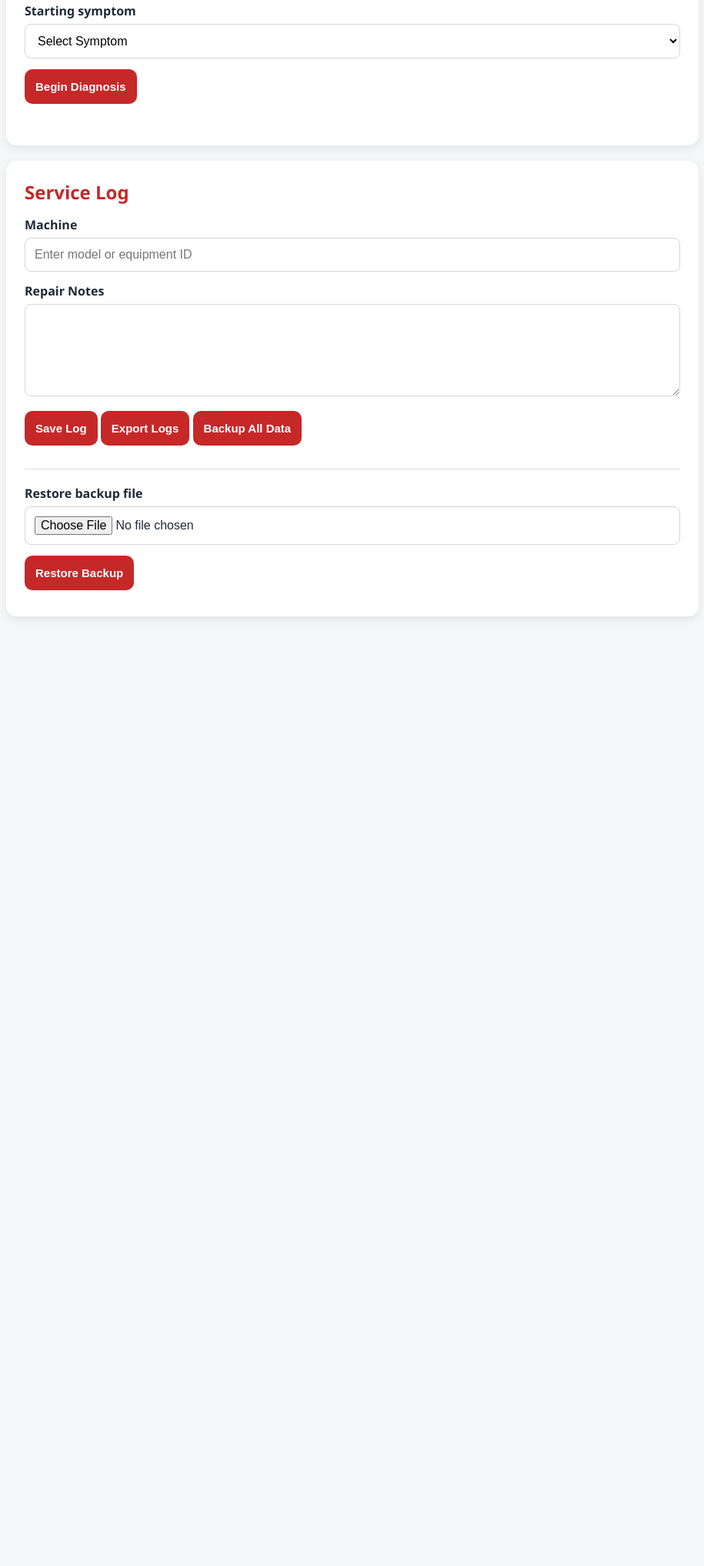
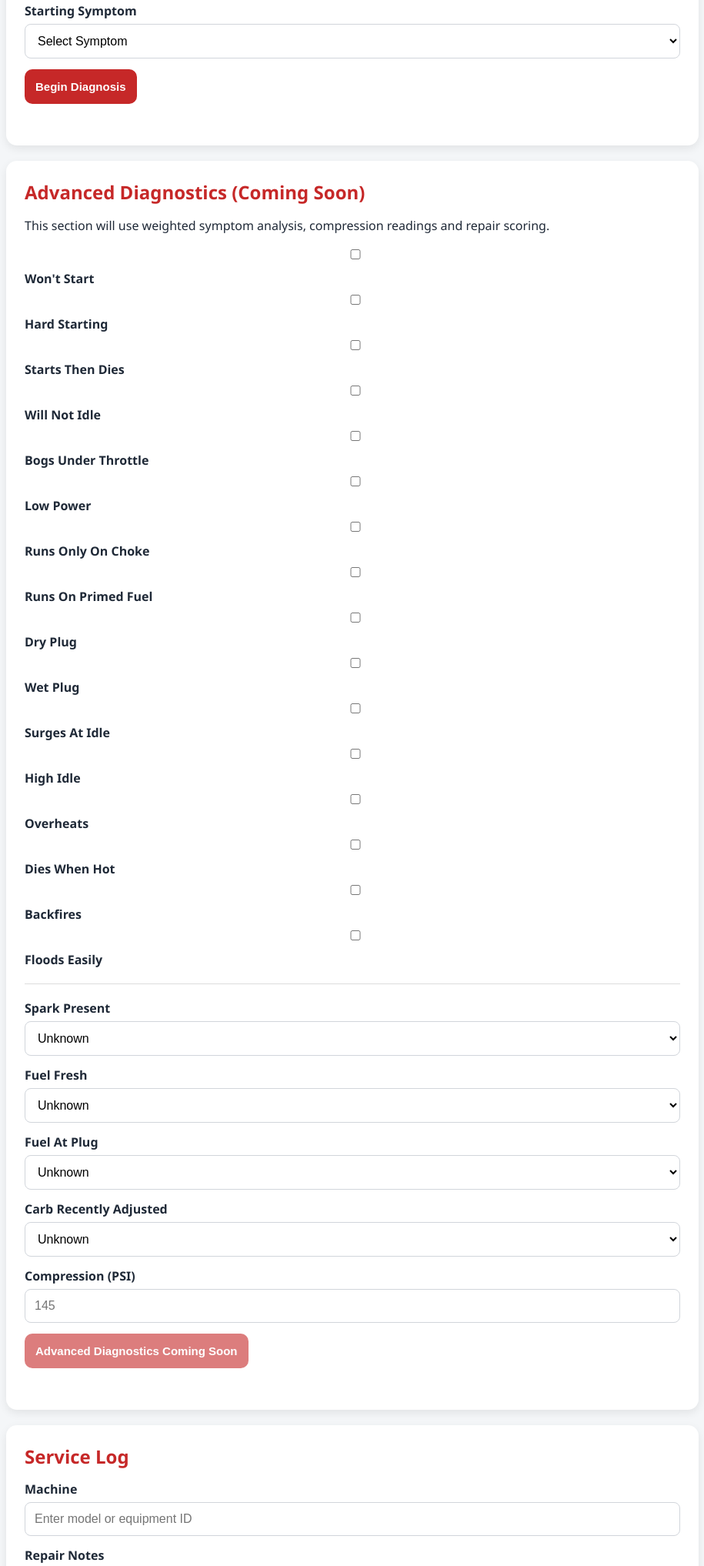
Before and after one commit to heavyproclean-droid/2stroke-tech-assistant, a plain HTML site: page index.html in a window 1280 px wide. Shown: the part 204-2239 px from the top of the page at 77% size, without its empty margins (182-1097 px from the left). Before the commit the page ends 1045 px from the top, so only its background shows below. Drawn offline with Linux system fonts and the light colour scheme.

Commit message:
Refactor index.html for better structure
Refactor HTML structure for improved readability and organization.

```diff
--- a/index.html
+++ b/index.html
@@ -4,22 +4,35 @@
   <meta charset="UTF-8">
   <meta name="viewport" content="width=device-width, initial-scale=1">
   <meta name="theme-color" content="#d32f2f">
+
   <title>2-Stroke Tech Assistant</title>
+
   <link rel="manifest" href="manifest.json">
   <link rel="stylesheet" href="style.css">
 </head>
+
 <body>
+
   <main class="container">
-    <div id="connectionStatus" class="status online" role="status">🟢 Online</div>
+
+    <div id="connectionStatus" class="status online">
+      🟢 Online
+    </div>
 
     <h1>2-Stroke Tech Assistant</h1>
 
-    <button id="installBtn" type="button" hidden>📲 Install App</button>
+    <button id="installBtn" type="button" hidden>
+      📲 Install App
+    </button>
 
-    <section class="card" aria-labelledby="diagnosticsHeading">
-      <h2 id="diagnosticsHeading">Guided Diagnostics</h2>
+    <!-- GUIDED DIAGNOSTICS -->
 
-      <label for="symptom">Starting symptom</label>
+    <section class="card">
+
+      <h2>Guided Diagnostics</h2>
+
+      <label for="symptom">Starting Symptom</label>
+
       <select id="symptom">
         <option value="">Select Symptom</option>
         <option value="nostart">Won't Start</option>
@@ -30,34 +43,233 @@
         <option value="smoke">Excessive Smoke</option>
       </select>
 
-      <button id="beginDiagnosis" type="button">Begin Diagnosis</button>
+      <button id="beginDiagnosis" type="button">
+        Begin Diagnosis
+      </button>
 
-      <div id="questions" aria-live="polite"></div>
-      <div id="diagnosticResult" aria-live="polite"></div>
+      <div id="questions"></div>
+
+      <div id="diagnosticResult"></div>
+
     </section>
 
-    <section class="card" aria-labelledby="serviceLogHeading">
-      <h2 id="serviceLogHeading">Service Log</h2>
+    <!-- ADVANCED DIAGNOSTICS -->
 
-      <label for="machine">Machine</label>
-      <input id="machine" placeholder="Enter model or equipment ID">
+    <section class="card">
 
-      <label for="notes">Repair Notes</label>
-      <textarea id="notes" rows="5"></textarea>
+      <h2>Advanced Diagnostics (Coming Soon)</h2>
 
-      <button id="saveLog" type="button">Save Log</button>
-      <button id="exportLogs" type="button">Export Logs</button>
-      <button id="backupLogs" type="button">Backup All Data</button>
+      <p>
+        This section will use weighted symptom analysis,
+        compression readings and repair scoring.
+      </p>
+
+      <label>
+        <input type="checkbox" id="noStart">
+        Won't Start
+      </label>
+
+      <label>
+        <input type="checkbox" id="hardStart">
+        Hard Starting
+      </label>
+
+      <label>
+        <input type="checkbox" id="startsThenDies">
+        Starts Then Dies
+      </label>
+
+      <label>
+        <input type="checkbox" id="noIdle">
+        Will Not Idle
+      </label>
+
+      <label>
+        <input type="checkbox" id="bogUnderThrottle">
+        Bogs Under Throttle
+      </label>
+
+      <label>
+        <input type="checkbox" id="lowPower">
+        Low Power
+      </label>
+
+      <label>
+        <input type="checkbox" id="runsOnlyOnChoke">
+        Runs Only On Choke
+      </label>
+
+      <label>
+        <input type="checkbox" id="runsOnPrime">
+        Runs On Primed Fuel
+      </label>
+
+      <label>
+        <input type="checkbox" id="dryPlug">
+        Dry Plug
+      </label>
+
+      <label>
+        <input type="checkbox" id="wetPlug">
+        Wet Plug
+      </label>
+
+      <label>
+        <input type="checkbox" id="surgesAtIdle">
+        Surges At Idle
+      </label>
+
+      <label>
+        <input type="checkbox" id="highIdle">
+        High Idle
+      </label>
+
+      <label>
+        <input type="checkbox" id="overheats">
+        Overheats
+      </label>
+
+      <label>
+        <input type="checkbox" id="diesWhenHot">
+        Dies When Hot
+      </label>
+
+      <label>
+        <input type="checkbox" id="backfires">
+        Backfires
+      </label>
+
+      <label>
+        <input type="checkbox" id="floodsEasily">
+        Floods Easily
+      </label>
 
       <hr>
 
-      <label for="restoreFile">Restore backup file</label>
-      <input type="file" id="restoreFile" accept="application/json,.json">
-      <button id="restoreBackup" type="button">Restore Backup</button>
+      <label for="sparkPresent">
+        Spark Present
+      </label>
+
+      <select id="sparkPresent">
+        <option value="">Unknown</option>
+        <option value="true">Yes</option>
+        <option value="false">No</option>
+      </select>
+
+      <label for="fuelFresh">
+        Fuel Fresh
+      </label>
+
+      <select id="fuelFresh">
+        <option value="">Unknown</option>
+        <option value="true">Yes</option>
+        <option value="false">No</option>
+      </select>
+
+      <label for="fuelAtPlug">
+        Fuel At Plug
+      </label>
+
+      <select id="fuelAtPlug">
+        <option value="">Unknown</option>
+        <option value="true">Yes</option>
+        <option value="false">No</option>
+      </select>
+
+      <label for="carbAdjustedRecently">
+        Carb Recently Adjusted
+      </label>
+
+      <select id="carbAdjustedRecently">
+        <option value="">Unknown</option>
+        <option value="true">Yes</option>
+        <option value="false">No</option>
+      </select>
+
+      <label for="compression">
+        Compression (PSI)
+      </label>
+
+      <input
+        id="compression"
+        type="number"
+        min="0"
+        placeholder="145">
+
+      <button
+        id="runAdvancedDiagnosis"
+        type="button"
+        disabled>
+        Advanced Diagnostics Coming Soon
+      </button>
+
+      <div id="advancedResults"></div>
+
     </section>
+
+    <!-- SERVICE LOG -->
+
+    <section class="card">
+
+      <h2>Service Log</h2>
+
+      <label for="machine">
+        Machine
+      </label>
+
+      <input
+        id="machine"
+        placeholder="Enter model or equipment ID">
+
+      <label for="notes">
+        Repair Notes
+      </label>
+
+      <textarea
+        id="notes"
+        rows="5"></textarea>
+
+      <button
+        id="saveLog"
+        type="button">
+        Save Log
+      </button>
+
+      <button
+        id="exportLogs"
+        type="button">
+        Export Logs
+      </button>
+
+      <button
+        id="backupLogs"
+        type="button">
+        Backup All Data
+      </button>
+
+      <hr>
+
+      <label for="restoreFile">
+        Restore Backup File
+      </label>
+
+      <input
+        type="file"
+        id="restoreFile"
+        accept=".json,application/json">
+
+      <button
+        id="restoreBackup"
+        type="button">
+        Restore Backup
+      </button>
+
+    </section>
+
   </main>
 
   <script src="diagnostics.js"></script>
   <script src="app.js"></script>
+
 </body>
 </html>
```
